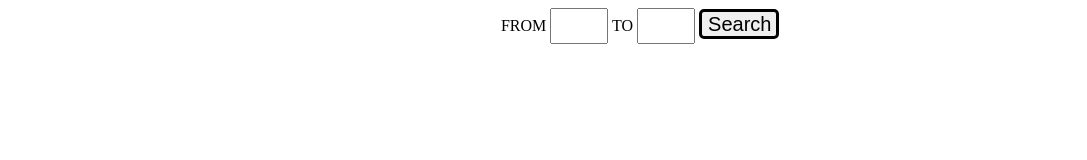
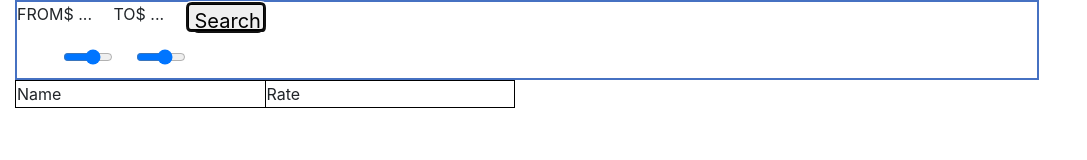
Before and after one commit to nadiaayala/filter-data-, a plain HTML site: page index.html in a window 1280 px wide. Both pictures are taken after a click on the button "Search". Shown: the whole page, without its empty margins (0-1087 px from the left). Drawn offline with nearby package versions, Linux system fonts and the light colour scheme.

Commit message:
Changing the input to slider

```diff
--- a/css/styles.css
+++ b/css/styles.css
@@ -13,7 +13,8 @@ td{
 #first{
     display: flex;
     flex-direction: row;
-    justify-content: center;
+    width: 80vw;
+    border: solid rgb(70, 113, 194) 2px;
 }
 #first input{
     width: 50px;
--- a/index.html
+++ b/index.html
@@ -8,18 +8,25 @@
     <meta name="viewport" content="width=device-width, initial-scale=1">
     <link rel="stylesheet" type="text/css" media="screen" href="css/styles.css" />
     <script src="https://ajax.googleapis.com/ajax/libs/jquery/3.3.1/jquery.min.js"></script>
+    <link rel="stylesheet" href="https://maxcdn.bootstrapcdn.com/bootstrap/4.1.3/css/bootstrap.min.css">
     <script src="js/scripts.js"></script>
 </head>
-<body>
+
+<body class="container-fluid">
     <div id="first">
-        <section id="inputs">
             <label> FROM </label>
-            <input type="number" id="min"></input>
+            <div class="sliderContainer">
+                <p> $ <span id="minRateVal"> ... </span> </p>
+                <input type="range" id="minRate" min="10" max="120" value="80">
+            </div>
             <label> TO </label>
-            <input type="number" id="max"></input>
+            <div class="sliderContainer">
+                <p> $ <span id="maxRateVal"> ... </span>  </p>
+                <input type="range" id="maxRate" min="10" max="120" value="80">
+            </div>
             <button id="btn"> Search </button>
         </section>
-    </div>
+
 </body>
 
 </html>
--- a/js/scripts.js
+++ b/js/scripts.js
@@ -18,9 +18,20 @@ $(function () {
         }
     ]
 
+    var $minRate = $('#minRate');
+    var $minRateVal = $('#minRateVal');
+    var $maxRate = $('#maxRate');
+    var $maxRateVal = $('#maxRateVal');
+    $minRate.on('input', function(){
+        $minRateVal.html(this.value);
+    });
+    $maxRate.on('input', function(){
+        $maxRateVal.html(this.value);
+    })
+
     $('#btn').on('click', function () {
-        var $minVal = $('#min').val();
-        var $maxVal = $('#max').val();
+        var $minVal = $('#minRate').val();
+        var $maxVal = $('#maxRate').val();
         if($minVal != '' && $maxVal != ''){
         // The following two lines check if there is a table in the DOM in order to delete it everytime the search button is clicked on
         var $tables = $('table');
```
